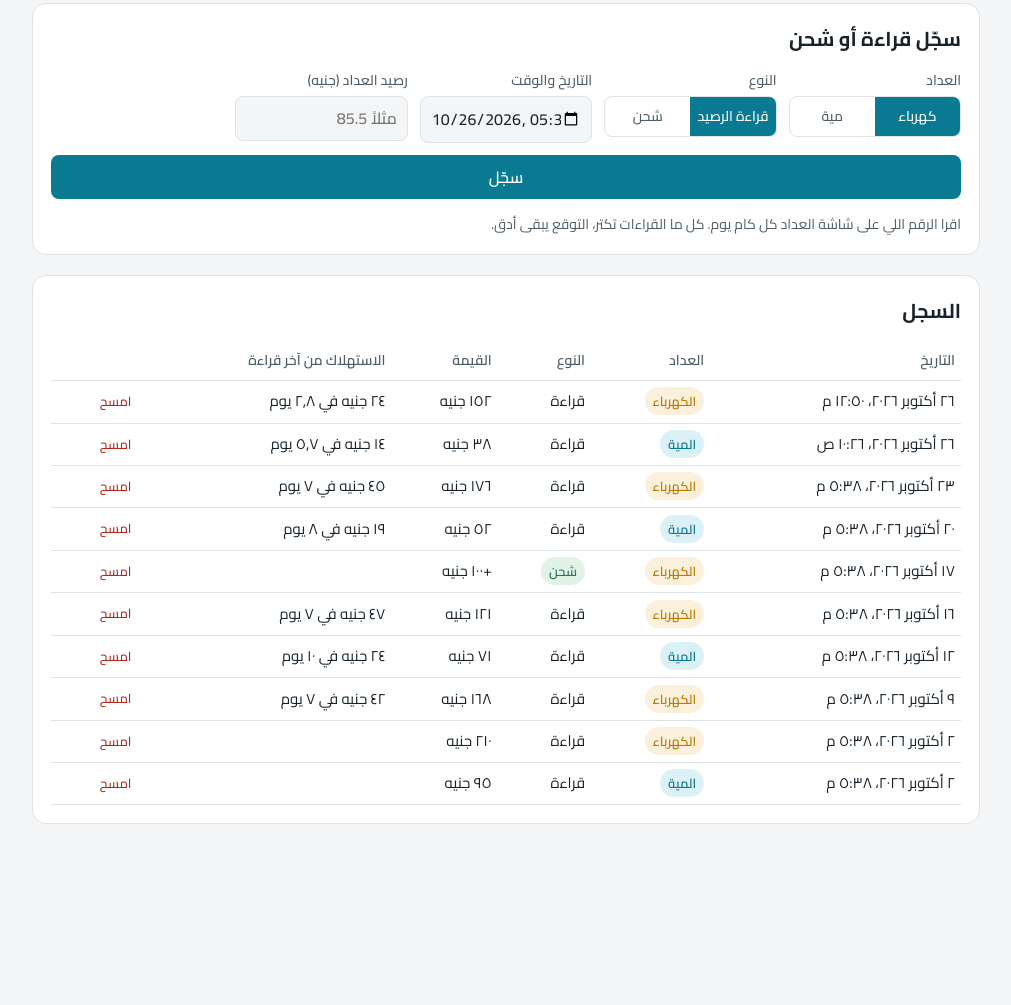
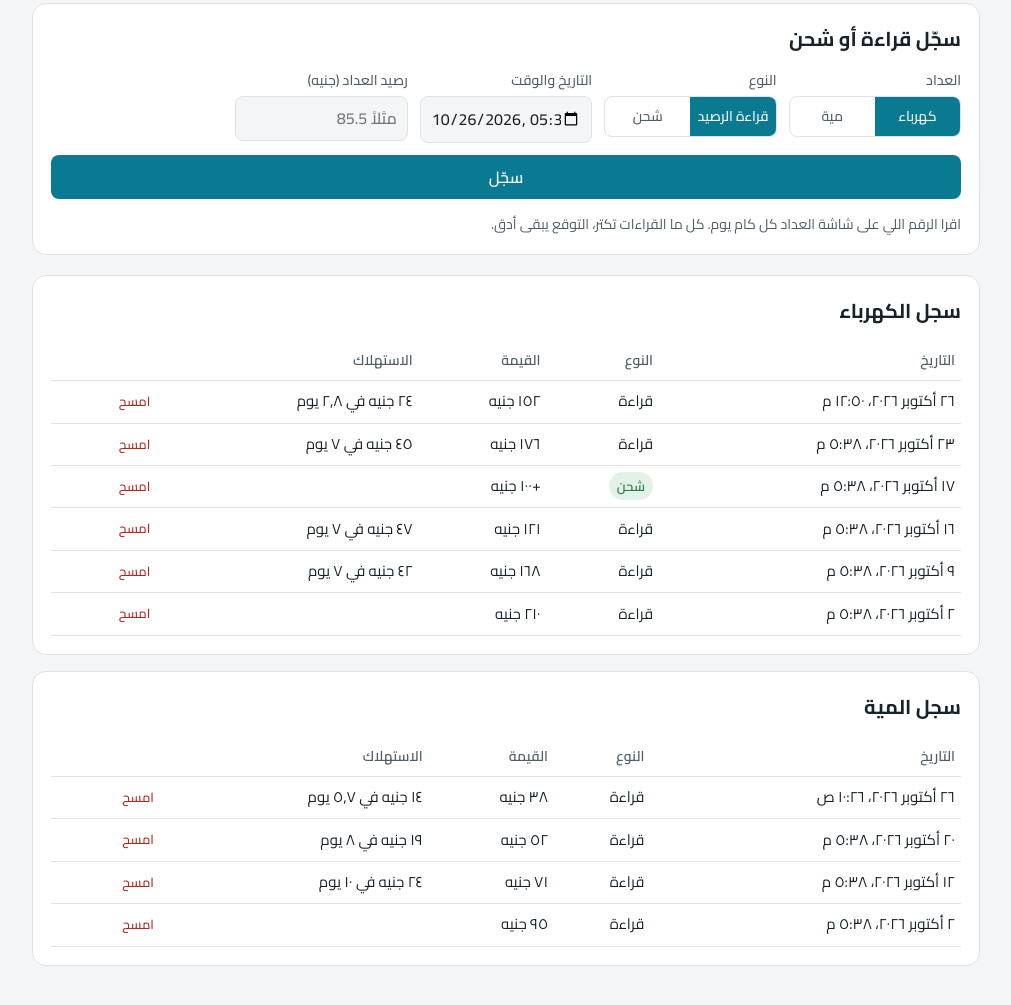
Before and after one commit to elkady591/Porto-golf, a plain HTML site: page index.html in a window 1280 px wide. Shown: the part 741-1746 px from the top of the page, without its empty margins (134-1145 px from the left). Before the commit the page ends 1613 px from the top, so only its background shows below. Drawn offline with Linux system fonts and the light colour scheme.

Commit message:
Add files via upload

```diff
--- a/index.html
+++ b/index.html
@@ -108,6 +108,7 @@ button.link{background:none;color:var(--bad);padding:2px 6px;font-weight:500;fon
 .seg button{flex:1;border-radius:0;background:transparent;color:var(--muted);font-weight:500;padding:8px 6px;white-space:nowrap}
 .seg button[aria-pressed="true"]{background:var(--accent);color:var(--on-accent)}
 .tablewrap{overflow-x:auto}
+.history{display:grid;gap:16px}
 table.log{width:100%;border-collapse:collapse;font-size:15px}
 .log th,.log td{text-align:start;padding:8px 6px;border-bottom:1px solid var(--line);white-space:nowrap}
 .log th{color:var(--muted);font-weight:600;font-size:14px}
@@ -186,16 +187,7 @@ legend{padding:0 6px;font-weight:600}
     <p class="hint" data-i18n="formHint"></p>
   </section>
 
-  <section class="panel">
-    <h2 data-i18n="history"></h2>
-    <div class="tablewrap">
-      <table class="log">
-        <thead><tr><th data-i18n="thDate"></th><th data-i18n="meter"></th><th data-i18n="kind"></th><th data-i18n="thValue"></th><th data-i18n="thUsed"></th><th></th></tr></thead>
-        <tbody id="log"></tbody>
-      </table>
-    </div>
-    <p class="hint" id="logEmpty" hidden data-i18n="logEmpty"></p>
-  </section>
+  <div class="history" id="log"></div>
 </div>
 
 <dialog class="sheet" id="settingsDlg" aria-labelledby="settingsTitle">
@@ -282,7 +274,7 @@ const STR = {
     when:"التاريخ والوقت", valReading:"رصيد العداد ({u})", valRecharge:"مبلغ الشحن ({u})",
     placeholder:"مثلاً 85.5", submit:"سجّل",
     formHint:"اقرا الرقم اللي على شاشة العداد كل كام يوم. كل ما القراءات تكتر، التوقع يبقى أدق.",
-    history:"السجل", thDate:"التاريخ", thValue:"القيمة", thUsed:"الاستهلاك من آخر قراءة",
+    history:"السجل", histOf:"سجل {m}", thDate:"التاريخ", thValue:"القيمة", thUsed:"الاستهلاك",
     logEmpty:"لسه مفيش تسجيلات.", tagReading:"قراءة", tagRecharge:"شحن", del:"امسح", sure:"متأكد؟",
     usedIn:"{v} {u} في {d} يوم",
     pill_ok:"تمام", pill_warn:"اشحن قريب", pill_bad:"اشحن دلوقتي", pill_none:"محتاج قراءات",
@@ -328,7 +320,7 @@ const STR = {
     when:"Date and time", valReading:"Meter balance ({u})", valRecharge:"Recharge amount ({u})",
     placeholder:"e.g. 85.5", submit:"Save entry",
     formHint:"Read the number on the meter screen every few days. The more readings, the better the forecast.",
-    history:"History", thDate:"Date", thValue:"Value", thUsed:"Used since last reading",
+    history:"History", histOf:"{m} history", thDate:"Date", thValue:"Value", thUsed:"Used",
     logEmpty:"No entries yet.", tagReading:"Reading", tagRecharge:"Recharge", del:"Delete", sure:"Sure?",
     usedIn:"{v} {u} in {d} days",
     pill_ok:"OK", pill_warn:"Recharge soon", pill_bad:"Recharge now", pill_none:"Needs readings",
@@ -524,17 +516,25 @@ function renderAlerts(list){
 function renderLog(){
   const usedById={};
   for(const k of ["elec","water"]) for(const iv of analyze(k).intervals) usedById[iv.readId]=iv;
-  const list=live(state.entries).sort((a,b)=>b.t-a.t);
-  $("#logEmpty").hidden = list.length>0;
-  $("#log").innerHTML=list.map(e=>{
-    const cfg=state.meters[e.m], u=unitLabel(cfg,e.m), iv=usedById[e.id];
+  const all=live(state.entries).sort((a,b)=>b.t-a.t);
+  // One history panel per meter, each with its own entries.
+  $("#log").innerHTML=["elec","water"].map(k=>{
+    const list=all.filter(e=>e.m===k), u=unitLabel(state.meters[k],k);
+    const rows=list.map(e=>{
+      const iv=usedById[e.id];
       const usedTxt = iv ? t("usedIn",{v:fmt(iv.used,2),u,d:fmt(iv.days,1)}) : "";
       return `<tr><td class="num">${fmtDT(e.t)}</td>
-      <td><span class="tag ${e.m}">${meterName(e.m)}</span></td>
         <td>${e.k==="reading"?t("tagReading"):`<span class="tag rech">${t("tagRecharge")}</span>`}</td>
         <td class="num">${e.k==="recharge"?"+":""}${fmt(e.v,2)} ${u}</td>
         <td class="num">${usedTxt}</td>
         <td><button class="link" data-del="${e.id}" type="button">${t("del")}</button></td></tr>`;
+    }).join("");
+    return `<section class="panel">
+      <h2>${t("histOf",{m:meterName(k)})}</h2>
+      ${list.length ? `<div class="tablewrap"><table class="log">
+        <thead><tr><th>${t("thDate")}</th><th>${t("kind")}</th><th>${t("thValue")}</th><th>${t("thUsed")}</th><th></th></tr></thead>
+        <tbody>${rows}</tbody></table></div>` : `<p class="hint">${t("logEmpty")}</p>`}
+    </section>`;
   }).join("");
 }
 
--- a/sw.js
+++ b/sw.js
@@ -1,5 +1,5 @@
 // Offline shell + background reminder check for Porto Golf.
-const SHELL = "chalet-shell-v8";
+const SHELL = "chalet-shell-v9";
 const FILES = ["./", "./index.html", "./manifest.webmanifest", "./icon-192.png", "./icon-512.png"];
 
 self.addEventListener("install", e => {
```
Lines whose indentation alone changed are shown as unchanged.
